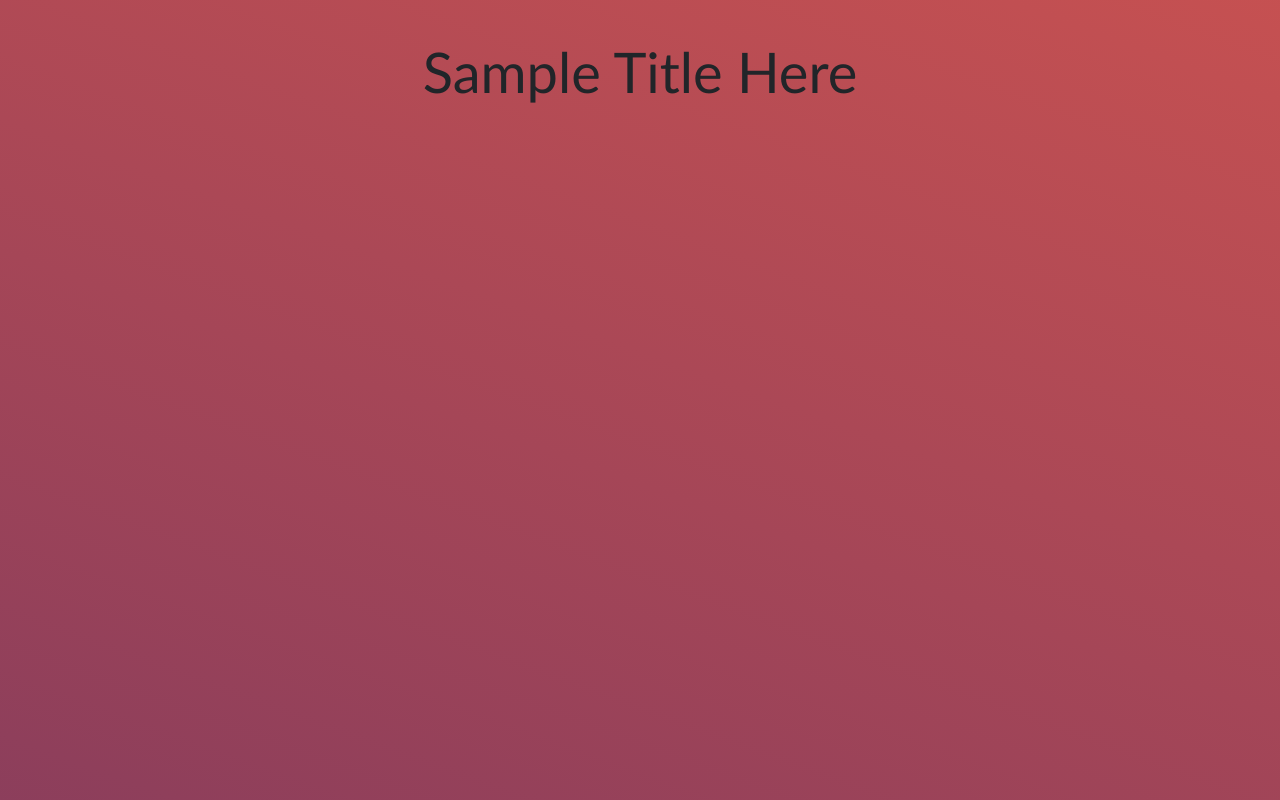
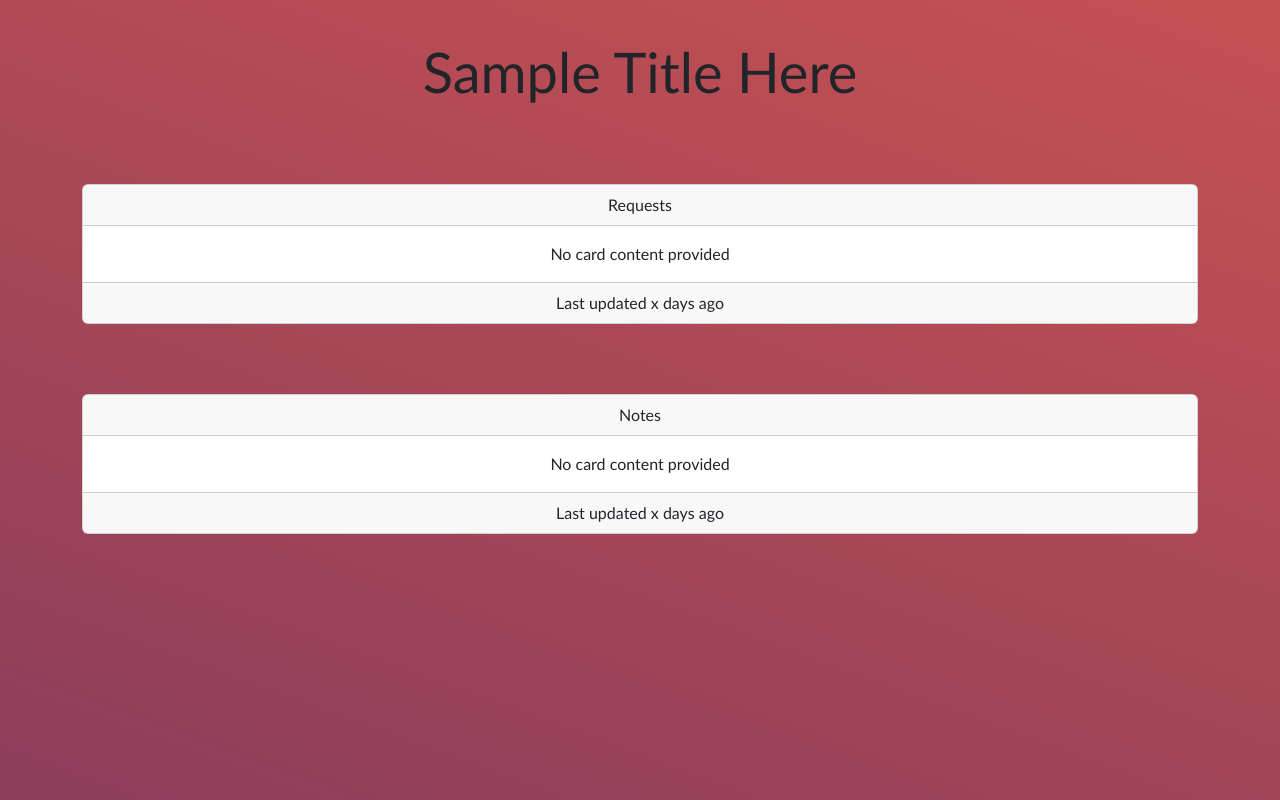
Before and after one commit to eiletan/peach-taro-lychee, a React (Vite) app in the folder frontend/: page / in a window 1280 px wide. Built offline with nearby package versions, Linux system fonts and the light colour scheme.

Commit message:
update font and add footer to card container

```diff
--- /dev/null
+++ b/frontend/src/assets/sections.json
@@ -0,0 +1,10 @@
+[
+    {
+        "header": "Requests",
+        "footer": "Last updated x days ago"
+    },
+    {
+        "header": "Notes",
+        "footer": "Last updated x days ago"
+    }
+]
--- a/frontend/src/components/CardContainer.jsx
+++ b/frontend/src/components/CardContainer.jsx
@@ -1,19 +1,27 @@
 import {React} from 'react';
+import "../css/CardContainer.css";
 
 // A bootstrap card that acts as a content container for the website
 // Pass in header as props.header - this prop is required
+// Pass in footer as props.footer - this prop is optional
 // Pass in content as props.content - this prop is required
 export default function CardContainer(props) {
 
     return (
         <div className="container-md card-container">
             <div class="card">
-                <div class="card-header">
+                <div className="card-header card-container-header text">
                     {props.header ? props.header : "No card header provided"}
                 </div>
-                <div class="card-body">
+                <div className="card-body card-container-body text">
                     {props.content ? props.content : "No card content provided"}
                 </div>
+                {props.footer ?
+                <div className="card-footer card-container-footer text">
+                    {props.footer}
+                </div>
+                :
+                null}
             </div>
         </div>
     );
--- a/frontend/src/components/HomePage.jsx
+++ b/frontend/src/components/HomePage.jsx
@@ -1,10 +1,16 @@
 import {React} from 'react';
 import '../css/HomePage.css';
+import CardContainer from './CardContainer';
+import sectionData from "../assets/sections.json";
 
 export default function HomePage() {
+
     return (
         <div className="home-page-container">
             <p className="text home-title">Sample Title Here</p>
+            {sectionData.map((val) => {
+                return <CardContainer header={val["header"]} footer={val["footer"]}></CardContainer>
+            })}
         </div>
     );
 }
--- a/frontend/src/css/CardContainer.css
+++ b/frontend/src/css/CardContainer.css
@@ -1,3 +1,4 @@
 .card-container {
-    border: 2px solid black;
+    margin: 0 auto;
+    margin-top: 70px;
 }
```
Also changed, not shown: frontend/src/assets/data.json (deleted).
